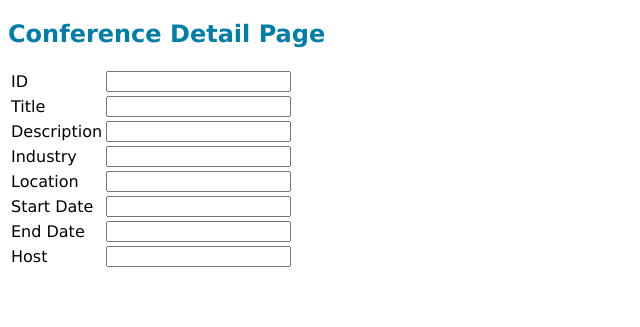
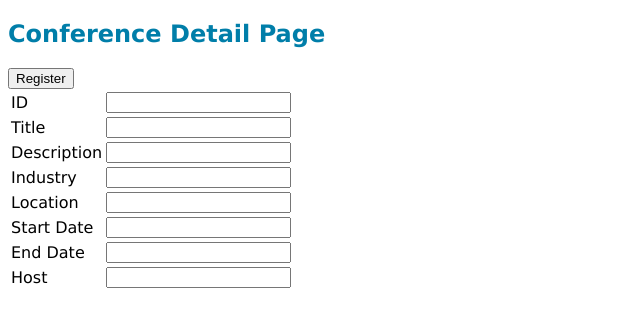
Before and after one commit to fangzhongfionaxu/ConStruct_cs304, a Flask app: template templates/conf_detail.html in a window 1280 px wide. Shown: the part 48-375 px from the top of the page, without its empty margins (0-640 px from the left). Run offline with Flask 3, Linux system fonts and the light colour scheme; the template is opened without the code that fills it, so the values that code supplies are empty.

Commit message:
staged all changes

```diff
--- a/templates/conf_detail.html
+++ b/templates/conf_detail.html
@@ -41,6 +41,10 @@
         <td><label for="conf-host">Host</label></td>
         <td><input id="conf-host" name='conf-host' value='{{host}}'></td>
       </tr>
+
+
+    <button type="submit" class="registerbtn">Register</button>
+  </form>
 </table>
 
 
```
